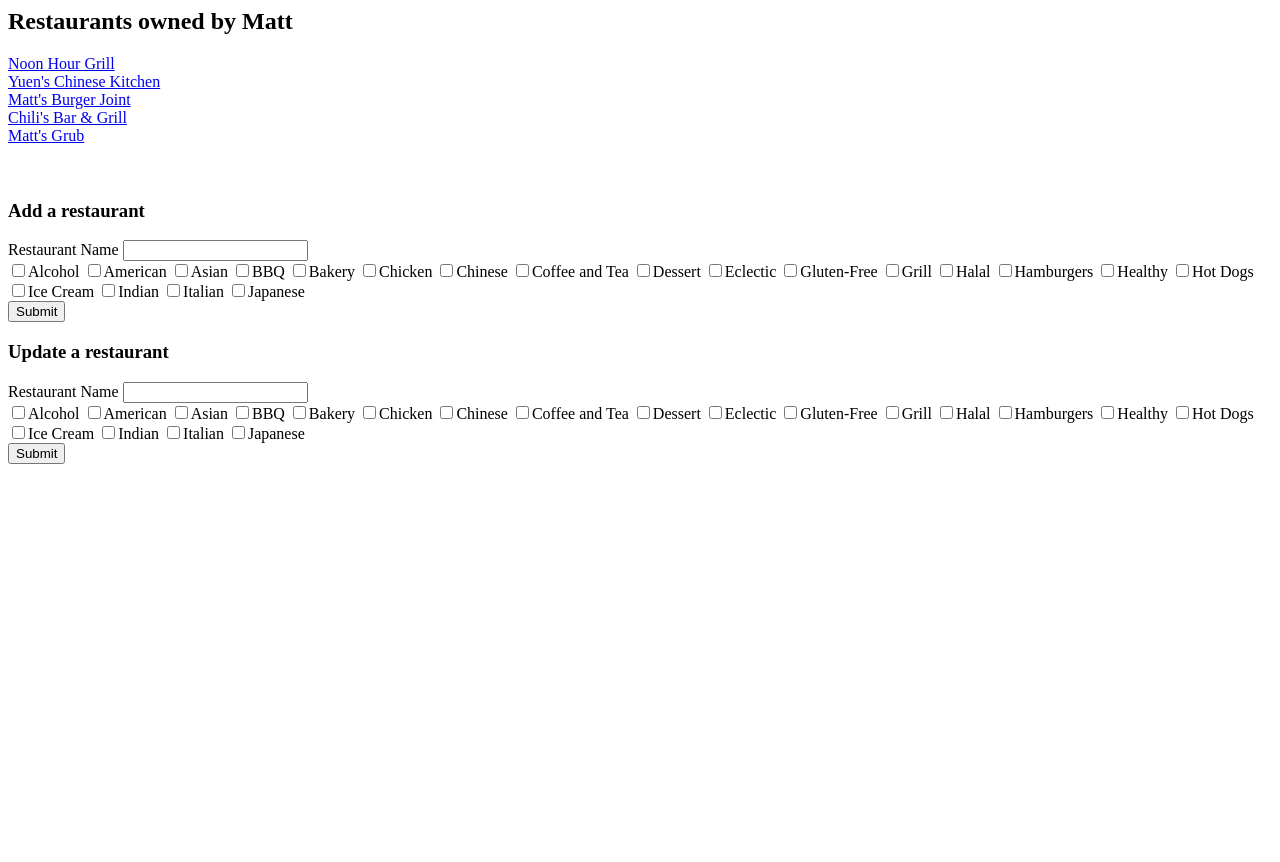
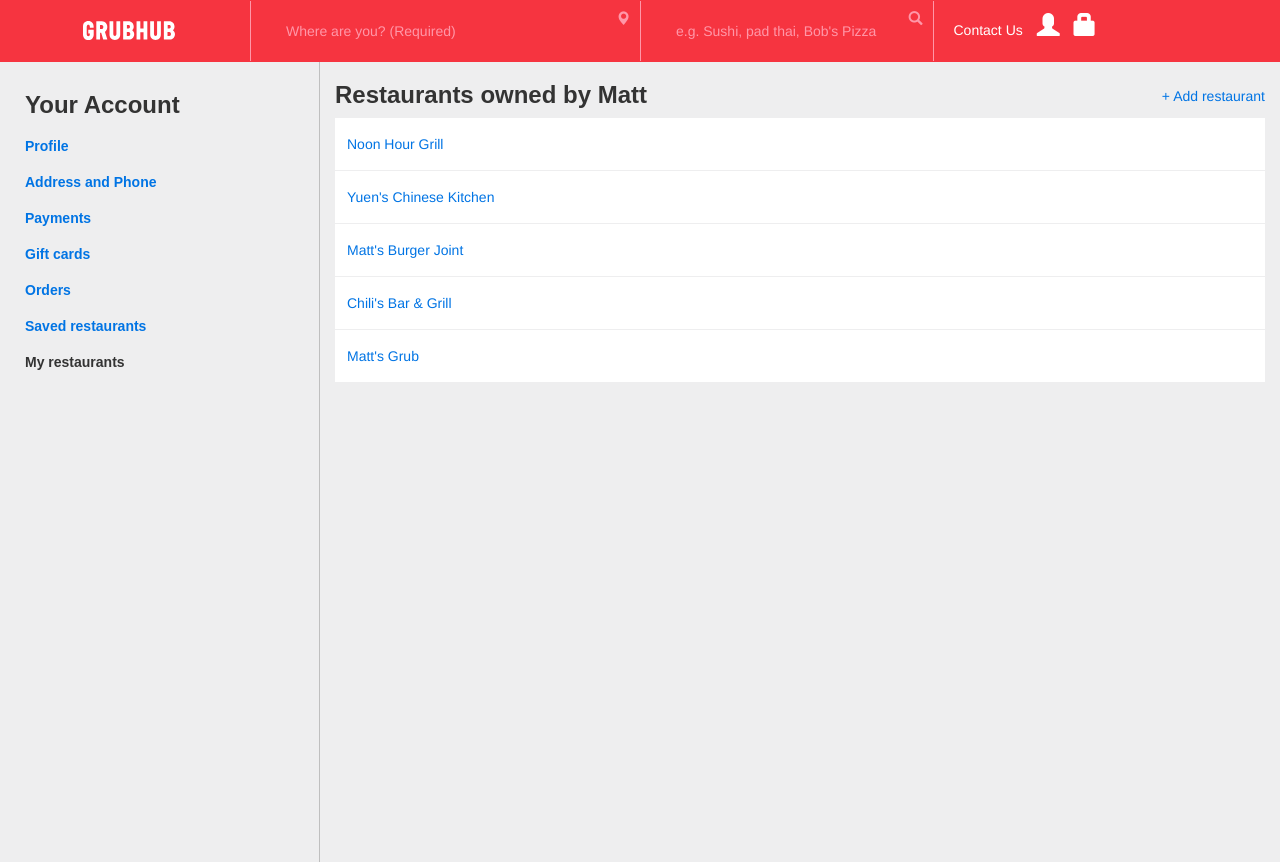
Before and after one commit to McCarthyCode/GrubHub-clone, a Django app: template apps/restaurants/templates/restaurants/index.html in a window 1280 px wide. Before the commit the page ends 464 px from the top, so only its background shows below. Run offline with Django 3.2, Linux system fonts and the light colour scheme; the template is opened without the code that fills it: values that come from a table or form of the project are taken from there, others are empty; a user stored in the database is signed in; data comes from the database, SQL or seed files in the repository; both versions use the stored data as it was after the commit; parts of the project's set-up code (start-up, migrations or seed data) failed here and were passed over; some libraries are stand-ins or nearby versions; some web fonts are replaced.

Commit message:
added 'My Restaurants' page

```diff
--- a/apps/restaurants/templates/restaurants/index.html
+++ b/apps/restaurants/templates/restaurants/index.html
@@ -1,36 +1,116 @@
-<h2>Restaurants owned by {{user.first_name}}</h2>
-
+<!DOCTYPE html>
+<html lang="en">
+<head>
+    <meta charset="UTF-8">
+    <meta name="viewport" content="width=device-width, initial-scale=1.0">
+    <meta http-equiv="X-UA-Compatible" content="ie=edge">
+    <title>My Restaurants</title>
+    <script src="https://ajax.googleapis.com/ajax/libs/jquery/2.0.3/jquery.min.js"></script>
+    <script src="https://maxcdn.bootstrapcdn.com/bootstrap/3.3.7/js/bootstrap.min.js"
+        integrity="sha384-Tc5IQib027qvyjSMfHjOMaLkfuWVxZxUPnCJA7l2mCWNIpG9mGCD8wGNIcPD7Txa"
+        crossorigin="anonymous"></script> {% load static %}
+    <link rel="stylesheet" href="{% static 'users/css/style.css' %}">
+    <link rel="stylesheet" href="https://maxcdn.bootstrapcdn.com/bootstrap/3.3.7/css/bootstrap.min.css" integrity="sha384-BVYiiSIFeK1dGmJRAkycuHAHRg32OmUcww7on3RYdg4Va+PmSTsz/K68vbdEjh4u"
+        crossorigin="anonymous">
+</head>
+<body>
+    <nav class="navbar navbar-toggleable-md navbar-dark bg-faded">
+        <div class="container hidden-phone">
+            <div class="row">
+                <div class="col-xs-2">
+                    <a class="navbar-brand" href="{% url 'users:lets_eat' %}">
+                        <img src="{% static 'users/img/logo.svg' %}" alt="GrubHub" width="100px">
+                    </a>
+                </div>
+                <form action="#">
+                    <div class="input col-xs-4 bl">
+                        <input type="text" placeholder="Where are you? (Required)">
+                        <i class="glyphicon glyphicon-map-marker form-control-feedback"></i>
+                    </div>
+                    <div class="input col-xs-3 bl">
+                        <input type="text" placeholder="e.g. Sushi, pad thai, Bob's Pizza">
+                        <i class="glyphicon glyphicon-search form-control-feedback">
+                        </i>
+                    </div>
+                </form>
+                <div class="col-xs-3 links bl">
+                    <a class="link" href="#">Contact Us</a>
+                    <a class="icon" href="{% url 'users:main_profile' %}"><span class="glyphicon glyphicon-user"></span></a>
+                    <a class="icon" href="#"><span class="glyphicon glyphicon-lock"></span></a>
+                </div>
+            </div>
+        </div>
+    </nav>
+    <div class="side-pane col-xs-3">
+        <h2>Your Account</h2>
+        <ul>
+            <li>
+                <a href="account">Profile</a>
+            </li>
+            <li>
+                <a href="account/address">Address and Phone</a>
+            </li>
+            <li>
+                <a href="#">Payments</a>
+            </li>
+            <li>
+                <a href="#">Gift cards</a>
+            </li>
+            <li>
+                <a href="#">Orders</a>
+            </li>
+            <li>
+                <a href="#">Saved restaurants</a>
+            </li>
+            <li>
+                <span>My restaurants</span>
+            </li>
+        </ul>
+    </div>
+    <div class="main-pane col-xs-9">
+        <div class="restaurant-header">
+            <h3>Restaurants owned by {{user.first_name}}</h3>
+            <a class="modal-trigger" data-toggle="modal" data-target="#addRestaurantModal">
+                <span>+ Add restaurant</span>
+            </a>
+        </div>
+        <div class="restaurants">
         {% for restaurant in restaurants %}
-    <a href="restaurant/{{restaurant.id}}">{{restaurant.rest_name}}</a><br>
-
-
+            <div class="restaurant-card">
+                <div class="restaurant">
+                    <a href="restaurant/{{restaurant.id}}">{{restaurant.rest_name}}</a>
+                </div>
+            </div>
         {% endfor %}
-<br>
-
-<br>
-<h3>Add a restaurant</h3>
-<form action="restaurant/add_restaurant" method="post">
+        </div>
+    </div>
+    <div class="modal fade" id="addRestaurantModal" tabindex="-1" role="dialog" aria-labelledby="addRestaurantModal" aria-hidden="true">
+        <div class="modal-dialog" role="document">
+            <div class="modal-content">
+                <div class="modal-header">
+                    <button type="button" class="close" data-dismiss="modal" aria-label="Close">
+                        <span aria-hidden="true">&times;</span>
+                    </button>
+                    <h3 class="modal-title">Add a Restaurant</h3>
+                </div>
+                <form action="{% url 'restaurants:add_restaurant' %}" method="post">
+                    <div class="modal-body">
                         {% csrf_token %}
                         <input type="hidden" name="user_id" value={{user.id}}>
-    <label for="rest_name">Restaurant Name</label>
-    <input type="text" name="rest_name"><br>
+                        <label for="rest_name">Restaurant Name</label><br>
+                        <input type="text" name="rest_name" class="form-control"><br>
                         {% for category in categories %}
-
-        <input type="checkbox" name="category" value={{category.id}}>{{category.restaurant_categories}}
-
+                        <input type="checkbox" id="{{category.id}}" name="category" value="{{category.id}}">
+                        <label for="{{category.id}}">{{category.restaurant_categories}}</label>
                         {% endfor %}
-    <br>
-    <input type="submit" value="Submit">
+                    </div>
+                    <div class="modal-footer">
+                        <button type="button" class="btn btn-secondary" data-dismiss="modal">Cancel</button>
+                        <input type="submit" class="btn btn-primary" value="Add restaurant">
+                    </div>
                 </form>
-<h3>Update a restaurant</h3>
-<form action="restaurant/update_restaurant" method="post">
-    {% csrf_token %}
-    <input type="hidden" name="user_id" value={{user.id}}>
-    <label for="rest_name">Restaurant Name</label>
-    <input type="text" name="rest_name">
-    <br> {% for category in categories %}
-
-    <input type="checkbox" name="category" value={{category.id}}>{{category.restaurant_categories}} {% endfor %}
-    <br>
-    <input type="submit" value="Submit">
-</form>
+            </div>
+        </div>
+    </div>
+</body>
+</html>
--- a/apps/restaurants/urls.py
+++ b/apps/restaurants/urls.py
@@ -3,7 +3,7 @@ from . import views
 
 urlpatterns = [
     url(r'^$', views.show_restaurants, name="restaurant_home"),
-    url(r'/(?P<rest_id>\d+)$', views.rest_profile, name="rest_profile"),
-    url(r'add_restaurant$', views.add_restaurant),
-    url(r'add_location$', views.add_location),
+    url(r'(?P<rest_id>\d+)$', views.rest_profile, name="rest_profile"),
+    url(r'add_restaurant$', views.add_restaurant, name="add_restaurant"),
+    url(r'add_location$', views.add_location, name="add_location"),
 ]
--- a/apps/users/static/users/css/style.css
+++ b/apps/users/static/users/css/style.css
@@ -102,18 +102,22 @@ nav {
 .main-pane a:hover {
     color: #005cb2 !important;
 }
+.restaurant-header,
 .address-header {
     display: flex;
     justify-content: space-between;
 }
+.restaurant-header h3,
 .address-header h3,
 .modal h3 {
     font-family: "graphik", Arial, Helvetica, sans-serif !important;
     font-weight: bold;
 }
+.restaurant-header a,
 .address-header a {
     margin-top: 24px;
 }
+.restaurants,
 .addresses,
 .accounts {
     margin-bottom: 12px;
@@ -121,6 +125,7 @@ nav {
 .accounts {
     margin-top: 35px;
 }
+.restaurant-card,
 .address-card,
 .account-card {
     display: flex;
@@ -129,6 +134,7 @@ nav {
     border-bottom: 1px solid #eeeeef;
     background-color: white;
 }
+.restaurant-card,
 .address-card {
     padding: 16px 12px;
 }
@@ -200,6 +206,9 @@ nav {
     border-radius: 4px;
     margin-top: 20px;
 }
+img {
+    padding-left: 8%;
+}
 footer {
     color: white !important;
     background-color: #293BA3;
--- a/apps/users/templates/users/index.html
+++ b/apps/users/templates/users/index.html
@@ -12,7 +12,7 @@
         crossorigin="anonymous">
 </head>
 <body>
-    <div class="container mt-15px">
+    <div class="container mt-15">
         {% if messages %}
             {% for message in messages %}
         <div class="alert alert-danger" role="alert">
--- a/apps/users/templates/users/lets-eat.html
+++ b/apps/users/templates/users/lets-eat.html
@@ -16,7 +16,9 @@
         <div class="container hidden-phone">
             <div class="row">
                 <div class="col-xs-2">
-                    <a class="navbar-brand" href="{% url 'users:lets_eat' %}">GrubHub</a>
+                    <a class="navbar-brand" href="{% url 'users:lets_eat' %}">
+                        <img src="{% static 'users/img/logo.svg' %}" alt="GrubHub" width="100px">
+                    </a>
                 </div>
                 <form action="#">
                     <div class="input col-xs-4 bl">
```
Also changed, not shown: apps/users/templates/users/account.html (+13 -6 lines), apps/users/templates/users/address.html (+6 -1 lines), apps/users/static/users/img/logo.svg (added), db.sqlite3. Lines whose indentation alone changed are shown as unchanged.
